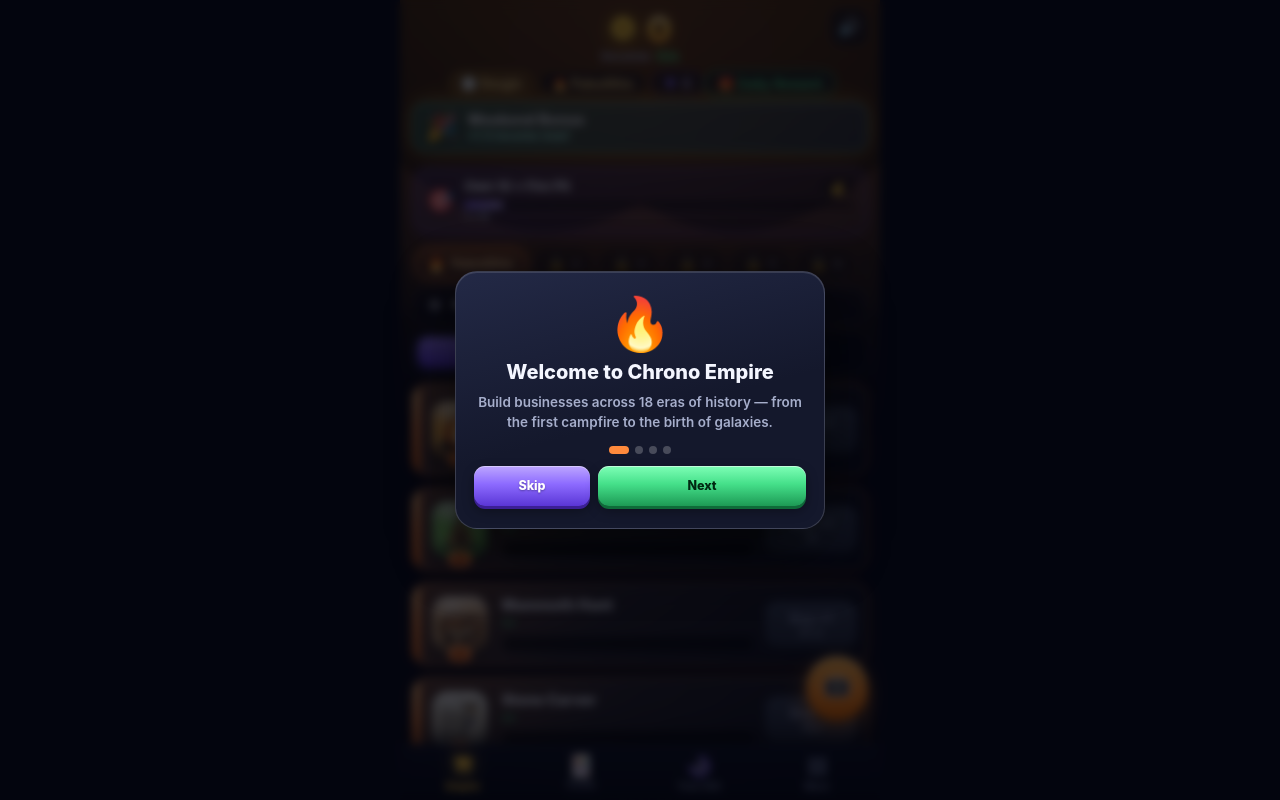
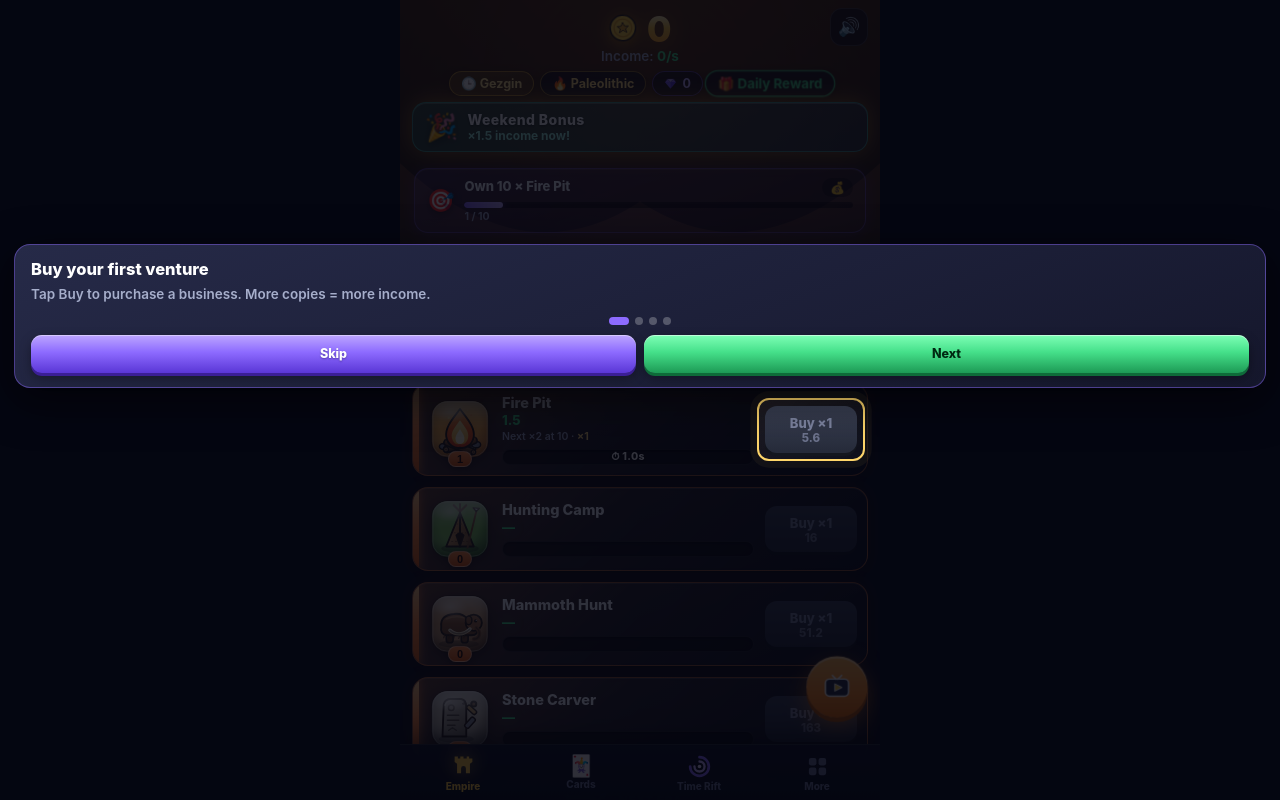
Before and after one commit to uchihavayne/chrono-empire, a React (Vite) app: page / in a window 1280 px wide. Built offline with nearby package versions, Linux system fonts and the light colour scheme.

Commit message:
Spotlight tutorial: darken screen + glowing ring cutout over the exact element (Buy btn / cash / Cards tab / Time Rift), step-by-step bubbles; replaces the plain modal tutorial

```diff
--- a/src/App.tsx
+++ b/src/App.tsx
@@ -17,7 +17,7 @@ import { RANKS } from './game/data';
 import { audio } from './services/audio';
 import { EraBackdrop } from './components/EraBackdrop';
 import { Showcase } from './components/Showcase';
-import { Tutorial } from './components/Tutorial';
+import { SpotlightTutorial } from './components/SpotlightTutorial';
 
 type Tab = 'empire' | 'cards' | 'rebirth' | 'more';
 
@@ -176,7 +176,7 @@ export default function App() {
             >
               {s.soundOn ? '🔊' : '🔇'}
             </button>
-            <div className="cash-row">
+            <div className="cash-row" data-tut="cash">
               <span className="coin"><CoinIcon size={30} /></span>
               <div className="cash">{formatNumber(s.cash, s.notation)}</div>
             </div>
@@ -274,7 +274,7 @@ export default function App() {
           {/* tab bar */}
           <div className="tabbar">
             {TABS.map((tb) => (
-              <button key={tb.id} className={tab === tb.id ? 'active' : ''} onClick={() => setTab(tb.id)}>
+              <button key={tb.id} data-tut={tb.id} className={tab === tb.id ? 'active' : ''} onClick={() => setTab(tb.id)}>
                 {tb.id === 'rebirth' && engine.canRebirth() && <span className="dot" />}
                 <span className="ticon">{tb.icon}</span>
                 {t(`tab_${tb.id}`)}
@@ -357,7 +357,7 @@ export default function App() {
             </Modal>
           )}
 
-          {!s.tutorialDone && <Tutorial />}
+          {!s.tutorialDone && tab === 'empire' && <SpotlightTutorial />}
 
           {toast && <div className="toast" key={toast.key}>{toast.msg}</div>}
         </div>
--- /dev/null
+++ b/src/components/SpotlightTutorial.tsx
@@ -0,0 +1,70 @@
+import { useEffect, useState } from 'react';
+import { useGame, useT } from '../hooks';
+
+// Each step spotlights a real on-screen element and explains it. Targets live on the Empire
+// tab + the tab bar, so no tab-switching is needed.
+const STEPS = [
+  { sel: '.buy-btn', key: 'buy', place: 'above' as const },
+  { sel: '[data-tut="cash"]', key: 'cash', place: 'below' as const },
+  { sel: '[data-tut="cards"]', key: 'cards', place: 'above' as const },
+  { sel: '[data-tut="rebirth"]', key: 'rift', place: 'above' as const },
+];
+
+interface Box { top: number; left: number; width: number; height: number }
+
+export function SpotlightTutorial() {
+  const engine = useGame();
+  const t = useT();
+  const [step, setStep] = useState(0);
+  const [box, setBox] = useState<Box | null>(null);
+
+  useEffect(() => {
+    const measure = () => {
+      const el = document.querySelector(STEPS[step].sel);
+      if (el) {
+        const r = el.getBoundingClientRect();
+        setBox({ top: r.top, left: r.left, width: r.width, height: r.height });
+      } else {
+        setBox(null);
+      }
+    };
+    measure();
+    window.addEventListener('resize', measure);
+    const iv = window.setInterval(measure, 300); // track any layout shifts
+    return () => { window.removeEventListener('resize', measure); clearInterval(iv); };
+  }, [step]);
+
+  const finish = () => engine.dismissTutorial();
+  const next = () => (step >= STEPS.length - 1 ? finish() : setStep(step + 1));
+
+  const s = STEPS[step];
+  const pad = 8;
+  const hole = box && {
+    top: box.top - pad, left: box.left - pad,
+    width: box.width + pad * 2, height: box.height + pad * 2,
+  };
+  const bubble: React.CSSProperties = box
+    ? s.place === 'above'
+      ? { bottom: window.innerHeight - box.top + 18, left: 14, right: 14 }
+      : { top: box.top + box.height + 18, left: 14, right: 14 }
+    : { top: '40%', left: 14, right: 14 };
+
+  return (
+    <div className="spot-overlay">
+      {hole && <div className="spot-hole" style={hole} />}
+      <div className="spot-bubble" style={bubble}>
+        <div className="spot-title">{t(`spot_${s.key}_t`)}</div>
+        <div className="spot-text">{t(`spot_${s.key}_d`)}</div>
+        <div className="spot-dots">
+          {STEPS.map((_, i) => <span key={i} className={i === step ? 'on' : ''} />)}
+        </div>
+        <div className="spot-actions">
+          <button className="action-btn purple" onClick={finish}>{t('tut_skip')}</button>
+          <button className="action-btn" onClick={next}>
+            {step >= STEPS.length - 1 ? t('tut_start') : t('tut_next')}
+          </button>
+        </div>
+      </div>
+    </div>
+  );
+}
--- a/src/i18n/locales-west.ts
+++ b/src/i18n/locales-west.ts
@@ -129,6 +129,10 @@ export const en: Dict = {
   card_next: 'Next bonus at {n}', box_reveal: 'New Cards!', reveal_tap: 'Tap to continue',
   gems_ad: 'Watch ad → +{n} 💠', gems_ad_wait: 'More gems in {t}',
   gems_shop_hint: 'Get gem packs in More → Shop.',
+  spot_buy_t: 'Buy your first venture', spot_buy_d: 'Tap Buy to purchase a business. More copies = more income.',
+  spot_cash_t: 'Your money', spot_cash_d: 'This is your cash — it grows automatically once businesses have managers.',
+  spot_cards_t: 'Cards tab', spot_cards_d: 'Open boxes here to collect cards. Cards auto-run your businesses and boost their profit.',
+  spot_rift_t: 'Time Rift', spot_rift_d: 'When growth slows, rebirth here for Chrono Crystals — a permanent boost that makes every run faster.',
 };
 
 export const tr: Dict = {
@@ -260,6 +264,10 @@ export const tr: Dict = {
   card_next: 'Sonraki bonus: {n}', box_reveal: 'Yeni Kartlar!', reveal_tap: 'Devam için dokun',
   gems_ad: 'Reklam izle → +{n} 💠', gems_ad_wait: 'Yeni elmas {t} sonra',
   gems_shop_hint: 'Elmas paketleri: Daha Fazla → Mağaza.',
+  spot_buy_t: 'İlk işletmeni al', spot_buy_d: 'İşletme almak için Satın Al’a dokun. Ne kadar çok, o kadar gelir.',
+  spot_cash_t: 'Paran', spot_cash_d: 'Bu senin paran — işletmelerin yöneticisi olunca otomatik artar.',
+  spot_cards_t: 'Kartlar sekmesi', spot_cards_d: 'Buradan kutu açıp kart topla. Kartlar işletmeni otomatikleştirir ve kârı artırır.',
+  spot_rift_t: 'Zaman Yarığı', spot_rift_d: 'Büyüme yavaşlayınca buradan Chrono Kristali için yeniden doğ — her turu hızlandıran kalıcı güç.',
 };
 
 export const es: Dict = {
--- a/src/styles.css
+++ b/src/styles.css
@@ -750,6 +750,31 @@ select, .text-input {
 .big-card.rar-legendary .big-card-front { animation: legendGlow 1.6s ease-in-out infinite; }
 @keyframes legendGlow { 0%,100% { box-shadow: 0 0 46px rgba(255,207,90,0.5), inset 0 2px 0 rgba(255,255,255,0.25); } 50% { box-shadow: 0 0 70px rgba(255,207,90,0.85), inset 0 2px 0 rgba(255,255,255,0.35); } }
 
+/* ─── spotlight tutorial ─── */
+.spot-overlay { position: fixed; inset: 0; z-index: 60; animation: fadeIn 0.25s; }
+.spot-hole {
+  position: absolute; border-radius: 12px; pointer-events: none;
+  border: 2.5px solid #ffd66a;
+  box-shadow: 0 0 0 9999px rgba(4,6,16,0.82), 0 0 0 4px rgba(255,214,106,0.35);
+  animation: spotPulse 1.3s ease-in-out infinite;
+}
+@keyframes spotPulse {
+  0%,100% { box-shadow: 0 0 0 9999px rgba(4,6,16,0.82), 0 0 0 4px rgba(255,214,106,0.4); }
+  50% { box-shadow: 0 0 0 9999px rgba(4,6,16,0.82), 0 0 0 11px rgba(255,214,106,0.1); }
+}
+.spot-bubble {
+  position: absolute; background: linear-gradient(160deg, #262a48, #15172c);
+  border: 1px solid rgba(141,107,255,0.45); border-radius: 16px; padding: 14px 16px;
+  box-shadow: 0 12px 44px rgba(0,0,0,0.55); z-index: 61;
+}
+.spot-title { font-weight: 800; font-size: 16.5px; margin-bottom: 5px; color: #fff; }
+.spot-text { font-size: 13.5px; color: var(--text-dim); line-height: 1.5; font-weight: 600; }
+.spot-dots { display: flex; gap: 6px; justify-content: center; margin: 12px 0 10px; }
+.spot-dots span { width: 8px; height: 8px; border-radius: 4px; background: rgba(255,255,255,0.25); transition: width 0.2s; }
+.spot-dots span.on { width: 20px; background: #8d6bff; }
+.spot-actions { display: flex; gap: 8px; }
+.spot-actions button { flex: 1; padding: 11px; }
+
 /* bigger collection cards: 2 columns */
 .card-grid { grid-template-columns: repeat(2, 1fr) !important; gap: 10px !important; }
 .card-cell { padding: 12px 8px 10px !important; gap: 4px !important; }
```
